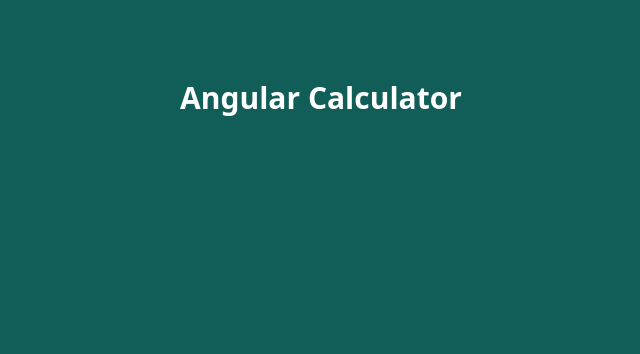
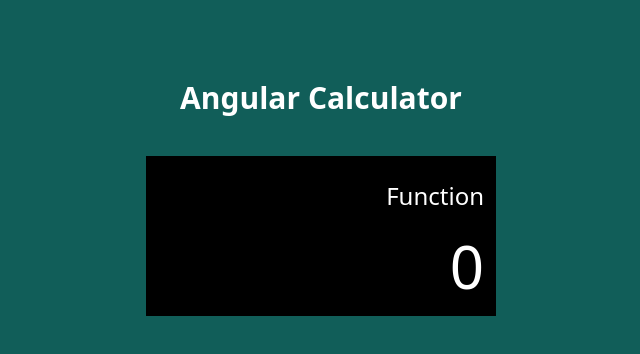
Before and after one commit to Tadowino/Angular-calculator, an Angular app in the folder calculator/: page / in a window 1280 px wide. Shown: the top 354 px of the page, without its empty margins (319-959 px from the left). Built offline with nearby package versions, Linux system fonts and the light colour scheme.

Commit message:
Add calculator screen create function screen and number screen

```diff
--- a/calculator/src/app/app.component.html
+++ b/calculator/src/app/app.component.html
@@ -1,8 +1,16 @@
 <div class="min-w-screen min-h-screen bg-teal-800 flex align-center justify-center px-5 py-10">
-  <div class="w-full rounded-xl" style="width: 400px;">
+  <div class="w-full rounded-xl" style="width: 350px;">
     <div class="w-full bg-teal-800">
       <h1 class="text-white px-5 py-10 text-center font-bold text-3xl">Angular Calculator</h1>
     </div>
+    <!-- Calculator screen -->
+    <div class="w-full bg-black h-40 text-right text-white">
+      <!-- Function screen -->
+      <div class="w-full px-3 py-6 text-2xl">Function</div>
+      <!-- Calculator screen -->
+      <div class="w-full px-3 text-6xl">0</div>
+    </div>
+
   </div>
 
 </div>
```
